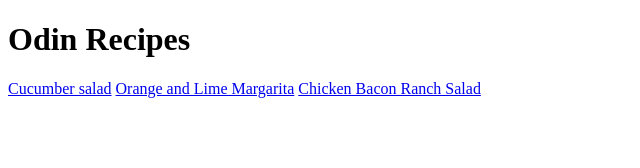
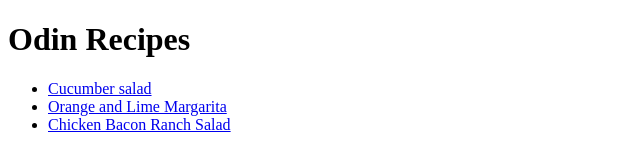
Before and after one commit to Madison-Claire/odin-recipes, a plain HTML site: page index.html in a window 1280 px wide. Shown: the whole page, without its empty margins (0-640 px from the left). Drawn offline with Linux system fonts and the light colour scheme.

Commit message:
add unordered list to index page

```diff
--- a/index.html
+++ b/index.html
@@ -5,8 +5,10 @@
     </head>
     <body>
         <h1>Odin Recipes</h1>
-        <a href="./recipes/cucumberSalad.html">Cucumber salad</a>
-        <a href="./recipes/OrangeAndLimeMargarita.html">Orange and Lime Margarita</a>
-        <a href="./recipes/cbrSalad.html">Chicken Bacon Ranch Salad</a>
+        <ul>
+            <li><a href="./recipes/cucumberSalad.html">Cucumber salad</a></li>
+            <li><a href="./recipes/OrangeAndLimeMargarita.html">Orange and Lime Margarita</a></li>
+            <li><a href="./recipes/cbrSalad.html">Chicken Bacon Ranch Salad</a></li>
+        </ul>
     </body>
 </html>
```
